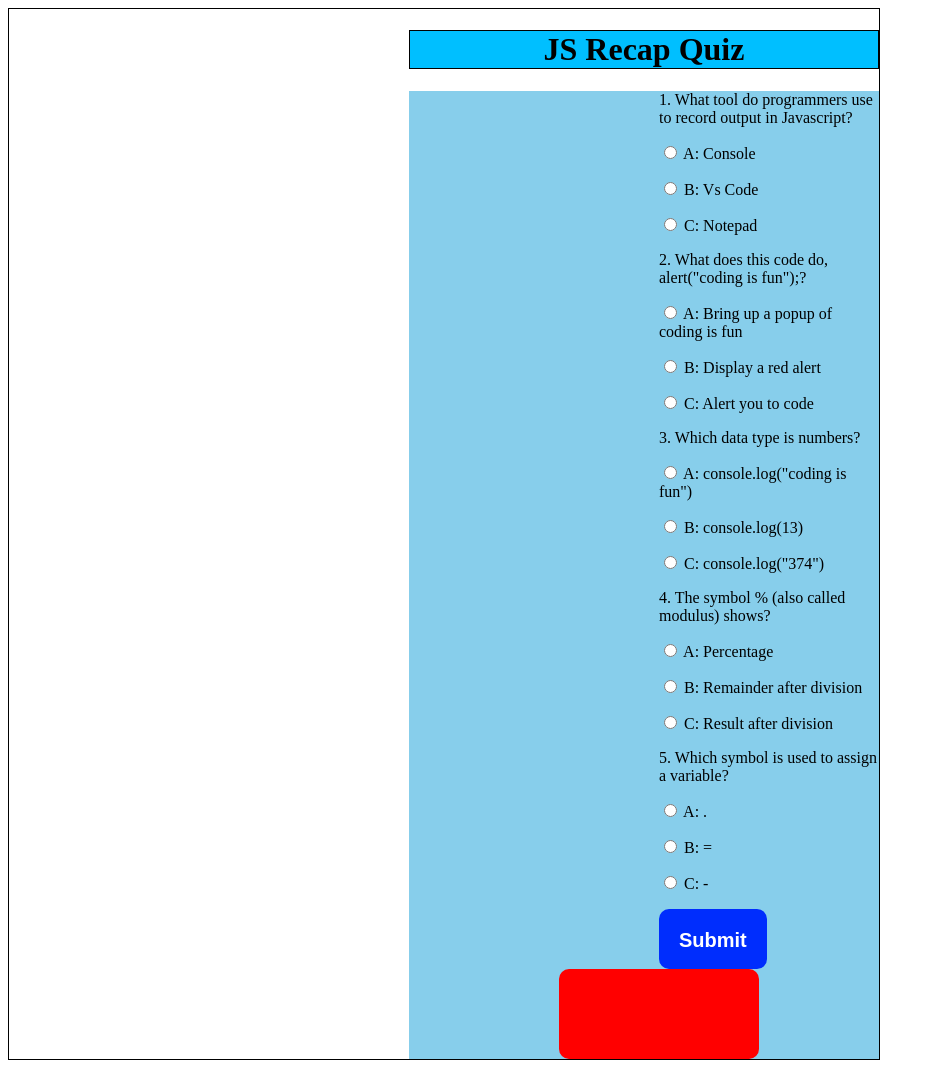
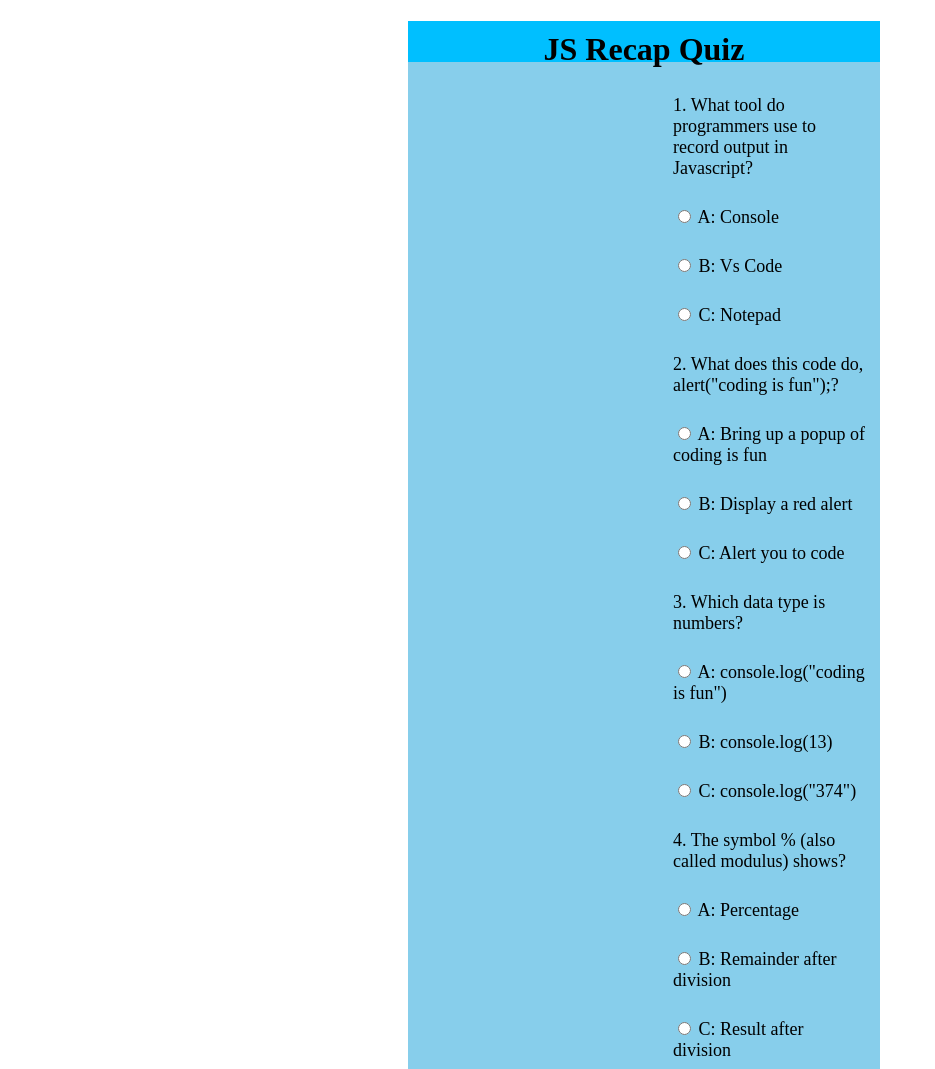
Before and after one commit to robinadoro/Quiz-Board, a plain HTML site: page index.html in a window 1280 px wide. Shown: the top 1069 px of the page, without its empty margins (0-935 px from the left). Drawn offline with Linux system fonts and the light colour scheme.

Commit message:
This commit will make changes to quiz

```diff
--- a/index.css
+++ b/index.css
@@ -1,11 +1,14 @@
 h1{
     text-align: center;
     border: 1px solid black;
+    border: none;
     background-color: #00BFFF;
+    padding: 10px;
+    margin-bottom: -16px;
 
 }
 body {
-    border: 1px solid black;
+
     padding-left: 400px;
     margin-right: 400px;
 
@@ -13,11 +16,17 @@ body {
 }
 #quiz{
     margin-left: 250px;
+    padding: 10px;
 
 
 }
+#quiz p{
+    padding: 5px;
+    font-size: large;
+}
 .form_quiz{
     background-color: #87CEEB;
+
 
 }
 
```
